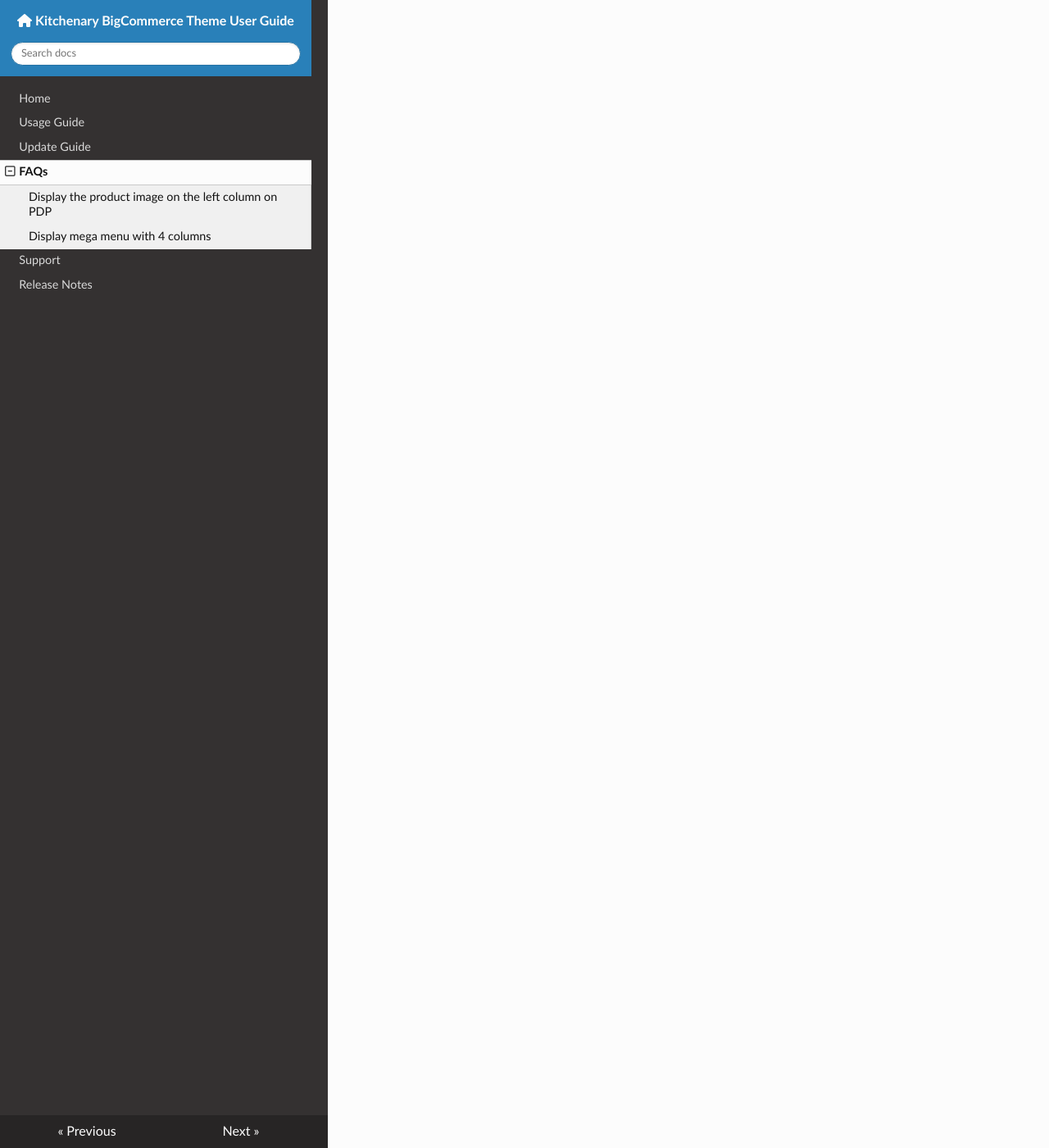
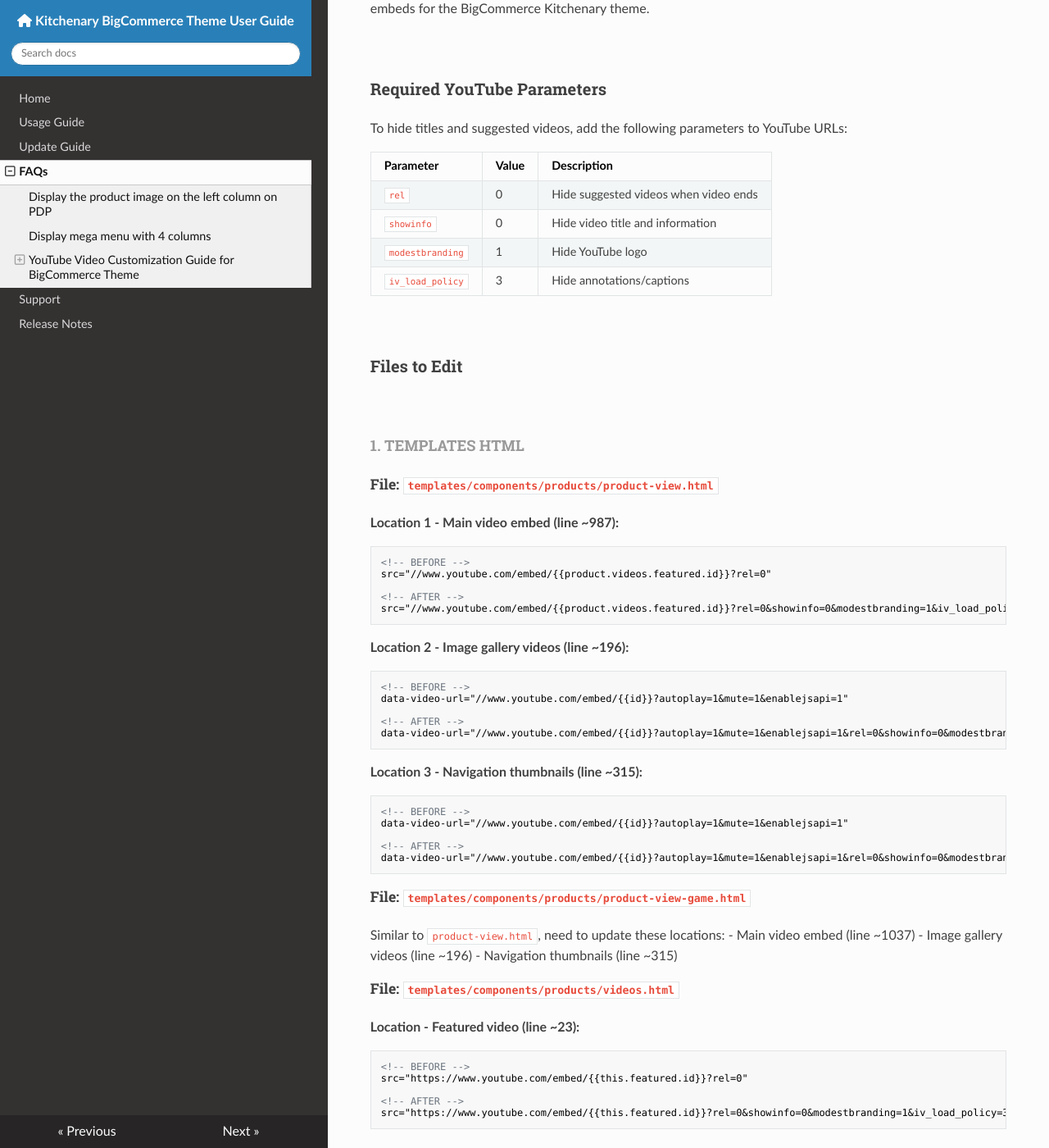
Before and after one commit to allcommerce/bc-kitchenary-docs, an MkDocs documentation site: the page built from docs/faqs.md, in a window 1280 px wide and 1400 px high, scrolled down 1718 px. Shown: the whole window at 82% size. Built offline with MkDocs 1.6.1, drawn with Linux system fonts in a browser that asks for light colours; nearby versions of some CDN libraries; some of the changed text lies outside the part shown.

Commit message:
Add YouTube Video Customization Guide for BigCommerce Theme

````diff
--- a/docs/faqs.md
+++ b/docs/faqs.md
@@ -57,3 +57,164 @@
 })();
 </script>
 ```
+
+## YouTube Video Customization Guide for BigCommerce Theme
+
+### Overview
+
+This document provides instructions on how to hide video titles and suggested videos in YouTube video embeds for the BigCommerce Kitchenary theme.
+
+### Required YouTube Parameters
+
+To hide titles and suggested videos, add the following parameters to YouTube URLs:
+
+| Parameter | Value | Description |
+|-----------|-------|-------------|
+| `rel` | 0 | Hide suggested videos when video ends |
+| `showinfo` | 0 | Hide video title and information |
+| `modestbranding` | 1 | Hide YouTube logo |
+| `iv_load_policy` | 3 | Hide annotations/captions |
+
+### Files to Edit
+
+#### 1. Templates HTML
+
+##### File: `templates/components/products/product-view.html`
+
+**Location 1 - Main video embed (line ~987):**
+```html
+<!-- BEFORE -->
+src="//www.youtube.com/embed/{{product.videos.featured.id}}?rel=0"
+
+<!-- AFTER -->
+src="//www.youtube.com/embed/{{product.videos.featured.id}}?rel=0&showinfo=0&modestbranding=1&iv_load_policy=3"
+```
+
+**Location 2 - Image gallery videos (line ~196):**
+```html
+<!-- BEFORE -->
+data-video-url="//www.youtube.com/embed/{{id}}?autoplay=1&mute=1&enablejsapi=1"
+
+<!-- AFTER -->
+data-video-url="//www.youtube.com/embed/{{id}}?autoplay=1&mute=1&enablejsapi=1&rel=0&showinfo=0&modestbranding=1&iv_load_policy=3"
+```
+
+**Location 3 - Navigation thumbnails (line ~315):**
+```html
+<!-- BEFORE -->
+data-video-url="//www.youtube.com/embed/{{id}}?autoplay=1&mute=1&enablejsapi=1"
+
+<!-- AFTER -->
+data-video-url="//www.youtube.com/embed/{{id}}?autoplay=1&mute=1&enablejsapi=1&rel=0&showinfo=0&modestbranding=1&iv_load_policy=3"
+```
+
+##### File: `templates/components/products/product-view-game.html`
+
+Similar to `product-view.html`, need to update these locations:
+- Main video embed (line ~1037)
+- Image gallery videos (line ~196)
+- Navigation thumbnails (line ~315)
+
+##### File: `templates/components/products/videos.html`
+
+**Location - Featured video (line ~23):**
+```html
+<!-- BEFORE -->
+src="https://www.youtube.com/embed/{{this.featured.id}}?rel=0"
+
+<!-- AFTER -->
+src="https://www.youtube.com/embed/{{this.featured.id}}?rel=0&showinfo=0&modestbranding=1&iv_load_policy=3"
+```
+
+#### 2. JavaScript Files
+
+##### File: `assets/js/theme/product/video-gallery.js`
+
+**Location - setMainVideo method (line ~23):**
+```javascript
+// BEFORE
+setMainVideo() {
+    this.$player.attr('src', `//www.youtube.com/embed/${this.currentVideo.id}`);
+}
+
+// AFTER
+setMainVideo() {
+    this.$player.attr('src', `//www.youtube.com/embed/${this.currentVideo.id}?rel=0&showinfo=0&modestbranding=1&iv_load_policy=3`);
+}
+```
+
+##### File: `assets/js/papathemes/youtube-carousel.js`
+
+This file already has the correct configuration in `playerVars`:
+```javascript
+playerVars: {
+    controls: 0,
+    disablekb: 1,
+    enablejsapi: 1,
+    fs: 0,
+    rel: 0,           // ✓ Already exists
+    showinfo: 0,      // ✓ Already exists
+    iv_load_policy: 3, // ✓ Already exists
+    modestbranding: 1, // ✓ Already exists
+    wmode: 'transparent',
+    playsinline: 1,
+}
+```
+
+### Implementation Steps
+
+#### Step 1: Backup files
+```bash
+# Create backup before editing
+cp templates/components/products/product-view.html templates/components/products/product-view.html.backup
+cp templates/components/products/product-view-game.html templates/components/products/product-view-game.html.backup
+cp templates/components/products/videos.html templates/components/products/videos.html.backup
+cp assets/js/theme/product/video-gallery.js assets/js/theme/product/video-gallery.js.backup
+```
+
+#### Step 2: Make the changes
+Use an editor to find and replace the YouTube URLs according to the guide above.
+
+#### Step 3: Test changes
+```bash
+# Run development server
+stencil start
+```
+
+#### Step 4: Deploy
+```bash
+# Build theme
+stencil bundle
+
+# Upload theme to BigCommerce
+stencil push
+```
+
+### Results Verification
+
+After implementing the changes, YouTube videos will:
+
+- ✅ Not display video title
+- ✅ Not display suggested videos
+- ✅ Not display YouTube logo
+- ✅ Not display annotations
+
+### Troubleshooting
+
+#### Issue: Videos still show title
+**Solution:** Check all YouTube URL locations again, ensure all required parameters are added.
+
+#### Issue: Videos won't play
+**Solution:** Check URL syntax, ensure there are no extra or missing characters.
+
+#### Issue: Changes don't take effect
+**Solution:**
+1. Clear browser cache
+2. Check if theme has been built and deployed
+3. Check browser console for JavaScript errors
+
+### Notes
+
+- The `showinfo=0` parameter may not work with some newer YouTube videos due to policy changes
+- Test with multiple different videos to ensure consistency
+- Changes only apply to embedded videos, do not affect YouTube website
````
